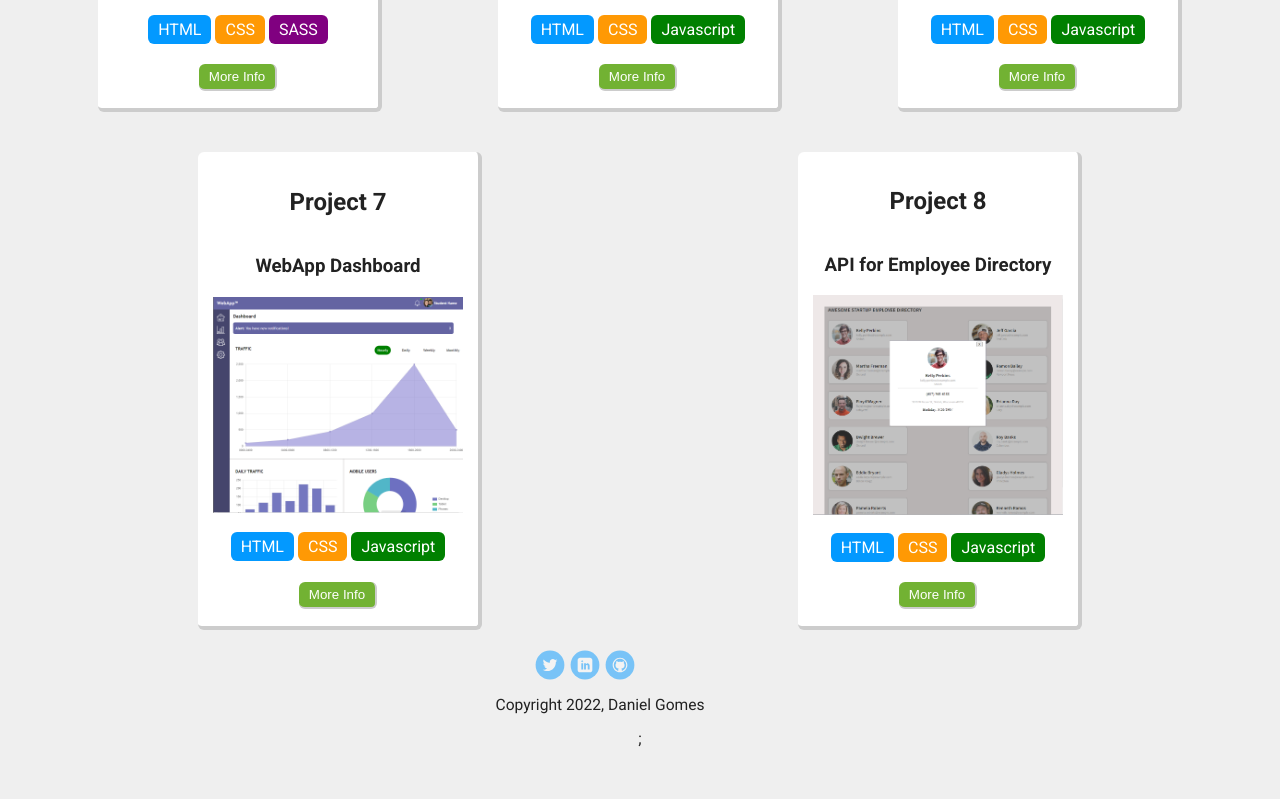
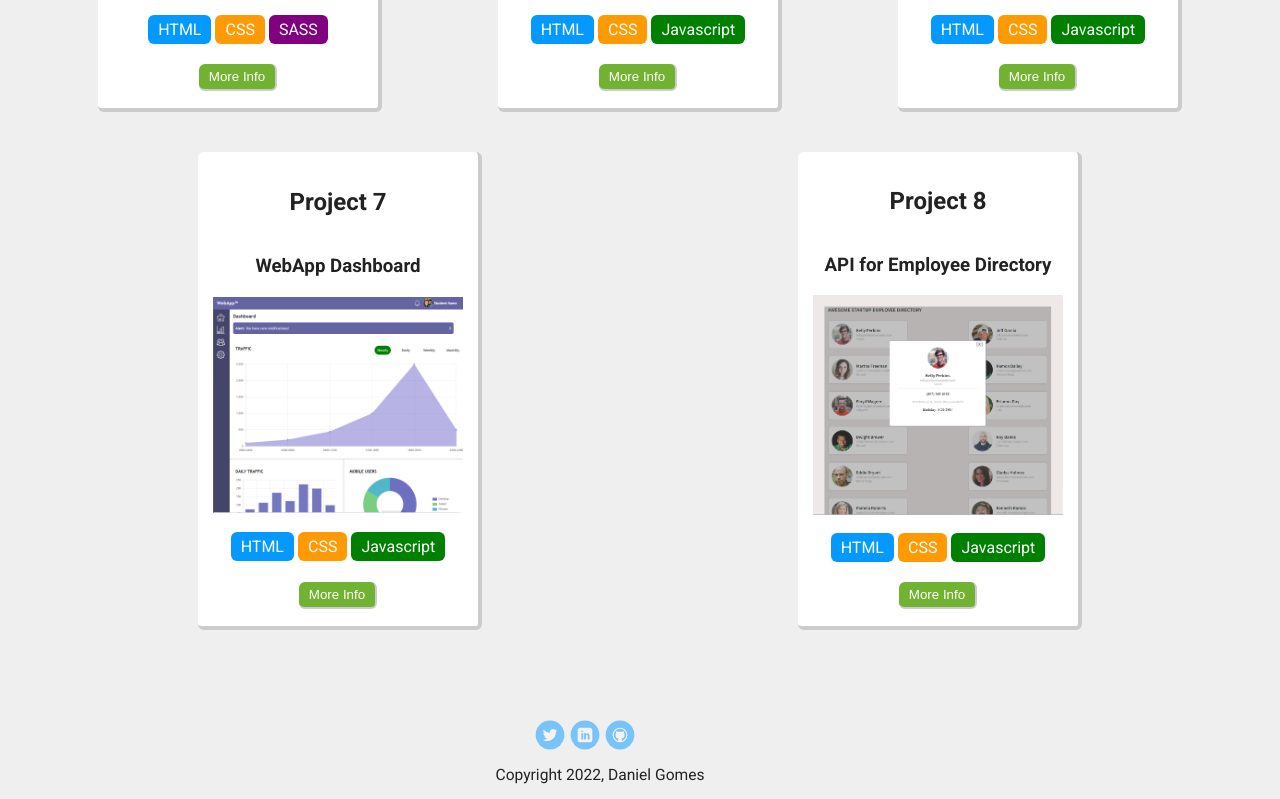
Before and after one commit to dannysgomes/Project-9-TeamTreehouse, a plain HTML site: page index.html in a window 1280 px wide. Shown: the part 1803-2602 px from the top of the page. Before the commit the page ends 2551 px from the top, so only its background shows below. Drawn offline with Linux system fonts and the light colour scheme; a web font is replaced by a local one.

Commit message:
style changes

```diff
--- a/styles.css
+++ b/styles.css
@@ -286,6 +286,7 @@ ul.skills {
 footer {
   width: 100%;
   min-height: 30px;
+  padding-top: 70px;
 }
 
 footer .copyright {
```
Also changed, not shown: index.html (+0 -1 lines).
